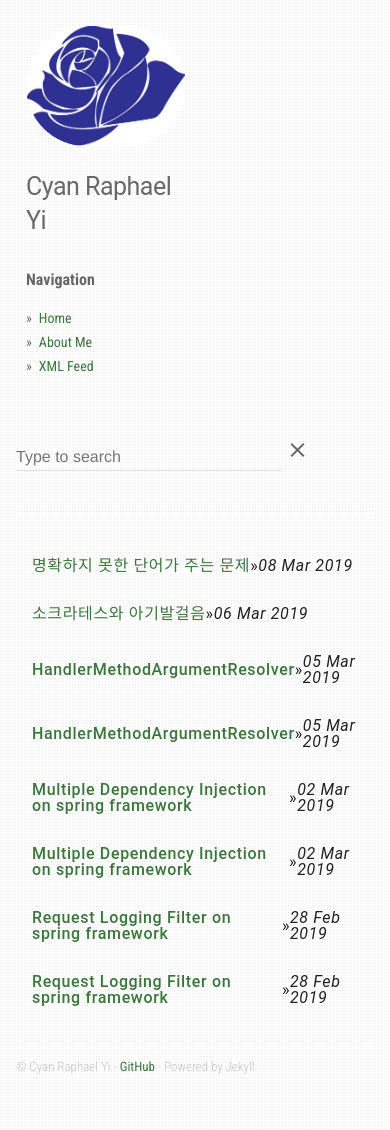
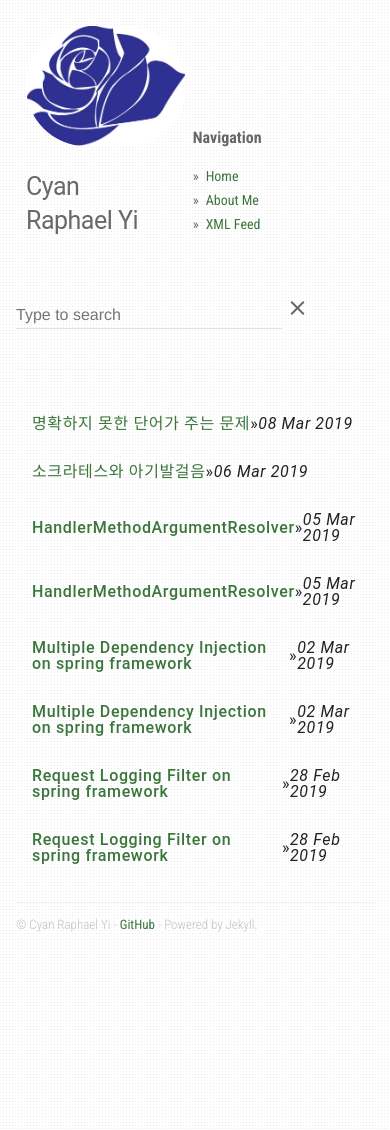
Before and after one commit to CyanRYi/sollabs-demo, a Jekyll site: the page built from index.md, in a window 390 px wide. Built offline with Jekyll 4.4.1, drawn with Linux system fonts in a browser that asks for light colours; grey boxes are pictures that could not be loaded.

Commit message:
padding을 고려해서 width를 추가 조정

```diff
--- a/static/css/main.css
+++ b/static/css/main.css
@@ -188,14 +188,14 @@ ul#search__results {
 @media (max-width: 839px) and (min-width: 480px) {
     div.profile, div.nav {
         padding: 30px;
-        width: 45%;
+        width: 40%;
         display: inline-block;
     }
 }
 @media (max-width: 479px) {
     div.profile, div.nav {
         padding: 10px;
-        width: 45%;
+        width: 40%;
         display: inline-block;
     }
 }
```
